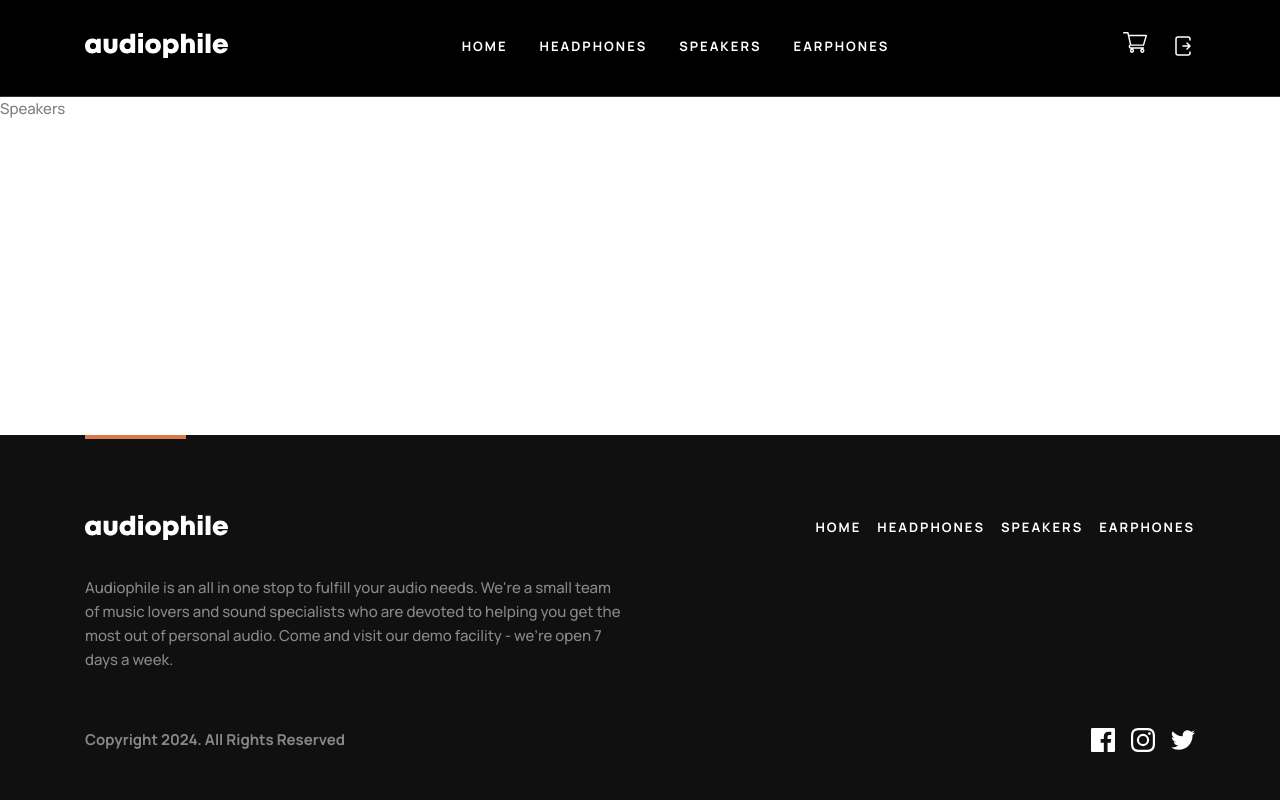
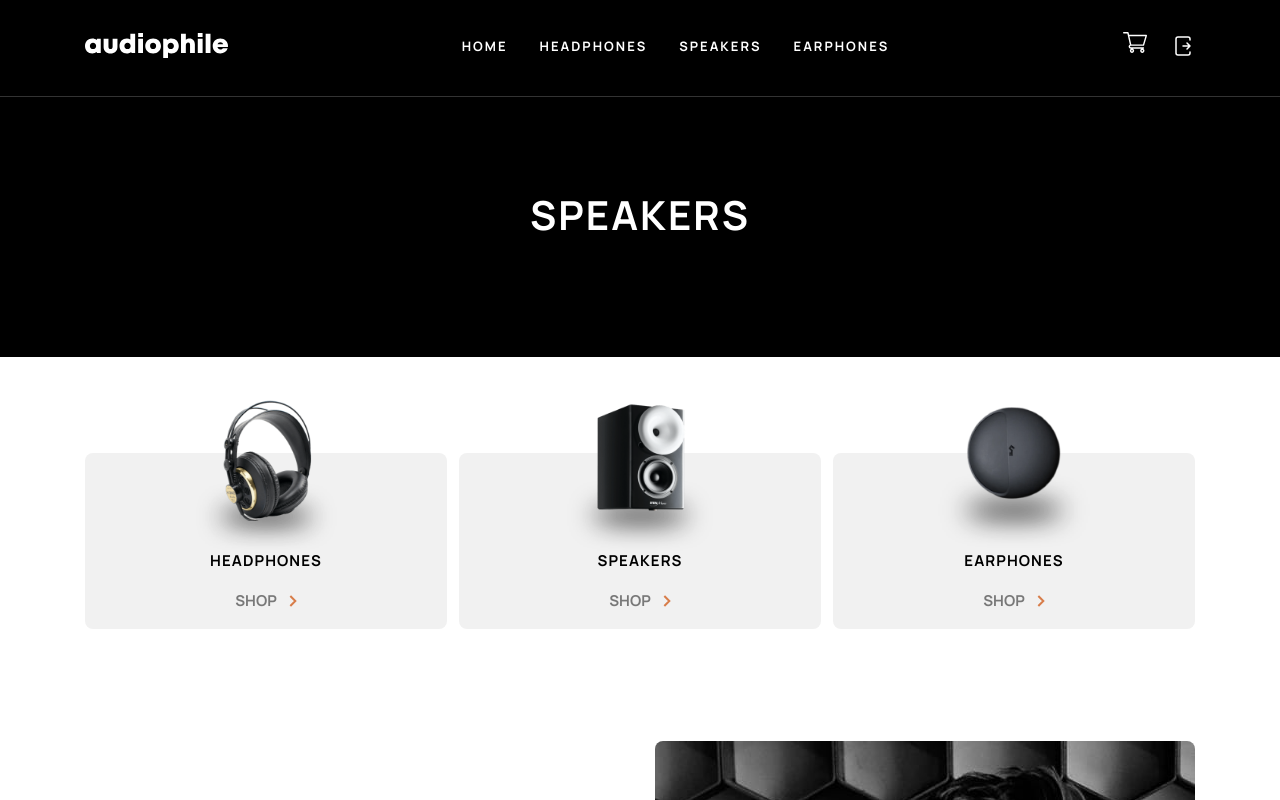
Before and after one commit to mirzobox/audiophile-selfmade, a React (Vite) app: page /speakers in a window 1280 px wide. Shown: the top 800 px of the page. Built offline with nearby package versions, Linux system fonts and the light colour scheme; no server answers; sample sign-in values are in the browser's storage.

Commit message:
Add categories

```diff
--- /dev/null
+++ b/src/components/CategoryHero.jsx
@@ -0,0 +1,12 @@
+function CategoryHero({ content }) {
+  return (
+    <div className="bg-dark-100 py-8 md:pb-24 md:pt-[105px] xl:pt-24">
+      <div className="base-container">
+        <h1 className="title text-center text-white-100">{content}</h1>
+      </div>
+      ;
+    </div>
+  );
+}
+
+export default CategoryHero;
--- a/src/pages/Earphones.jsx
+++ b/src/pages/Earphones.jsx
@@ -1,5 +1,15 @@
+import Categories from "../components/Categories";
+import CategoryHero from "../components/CategoryHero";
+import CompanyInfo from "../components/CompanyInfo";
+
 function Earphones() {
-  return <div>Earphones</div>;
+  return (
+    <>
+      <CategoryHero content={"Earphones"} />
+      <Categories />
+      <CompanyInfo />
+    </>
+  );
 }
 
 export default Earphones;
--- a/src/pages/Headphones.jsx
+++ b/src/pages/Headphones.jsx
@@ -1,5 +1,15 @@
+import Categories from "../components/Categories";
+import CategoryHero from "../components/CategoryHero";
+import CompanyInfo from "../components/CompanyInfo";
+
 function Headphones() {
-  return <div>Headphones</div>;
+  return (
+    <>
+      <CategoryHero content={"Headphones"} />
+      <Categories />
+      <CompanyInfo />
+    </>
+  );
 }
 
 export default Headphones;
--- a/src/pages/Speakers.jsx
+++ b/src/pages/Speakers.jsx
@@ -1,5 +1,15 @@
+import Categories from "../components/Categories";
+import CategoryHero from "../components/CategoryHero";
+import CompanyInfo from "../components/CompanyInfo";
+
 function Speakers() {
-  return <div>Speakers</div>;
+  return (
+    <>
+      <CategoryHero content={"Speakers"} />
+      <Categories />
+      <CompanyInfo />
+    </>
+  );
 }
 
 export default Speakers;
```
